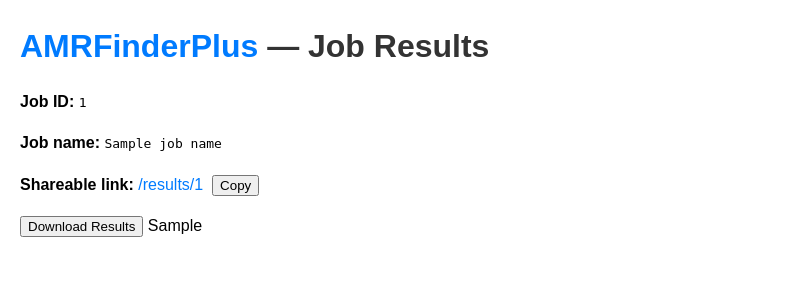
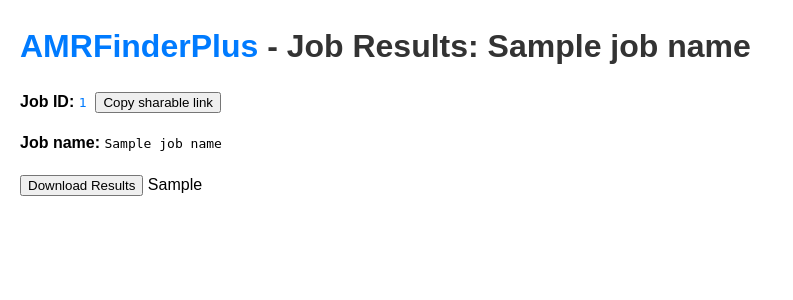
Before and after one commit to evolarjun/webamr, a Flask app: template frontend/templates/results.html in a window 1280 px wide. Shown: the top 300 px of the page, without its empty margins (0-793 px from the left). Run offline with Flask 3, Linux system fonts and the light colour scheme; the template is opened without the code that fills it: most values are stand-ins (such as "Sample title", 1, 10 or a date in 2020).

Commit message:
feat:  Update results page copy button text to "Copy sharable link"
Change the /results page button label from "Copy" to "Copy sharable link"
for clearer UX. Also update frontend tests to assert the new rendered button
text alongside the existing title check.

```diff
--- a/frontend/templates/results.html
+++ b/frontend/templates/results.html
@@ -10,22 +10,20 @@
 </head>
 
 <body>
-  <h1><a href="/">AMRFinderPlus</a> — Job Results</h1>
+  <h1>
+    <a href="/">AMRFinderPlus</a> - Job Results{% if job_name %}: {{ job_name }}{% endif %}
+  </h1>
 
   <p>
-    <strong>Job ID:</strong> <code id="job-id">{{ job_id }}</code>
+    <strong>Job ID:</strong>
+    <a id="share-link" href="/results/{{ job_id }}"><code id="job-id">{{ job_id }}</code></a>
+    &nbsp;<button onclick="copyLink()" title="Copy sharable link">Copy sharable link</button>
   </p>
   {% if job_name %}
   <p>
     <strong>Job name:</strong> <code id="job-name">{{ job_name }}</code>
   </p>
   {% endif %}
-
-  <p>
-    <strong>Shareable link:</strong>
-    <a id="share-link" href="/results/{{ job_id }}">/results/{{ job_id }}</a>
-    &nbsp;<button onclick="copyLink()">Copy</button>
-  </p>
 
   {% if status == "Failed" %}
   <p class="error"><strong>Job failed:</strong> {{ error_message }}</p>
```
Also changed, not shown: tests/test_frontend.py (+22 -0 lines).
